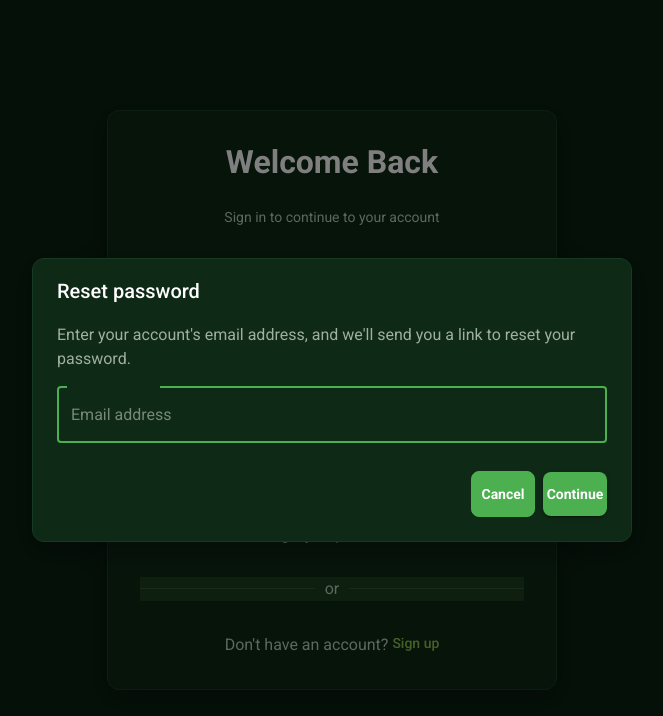
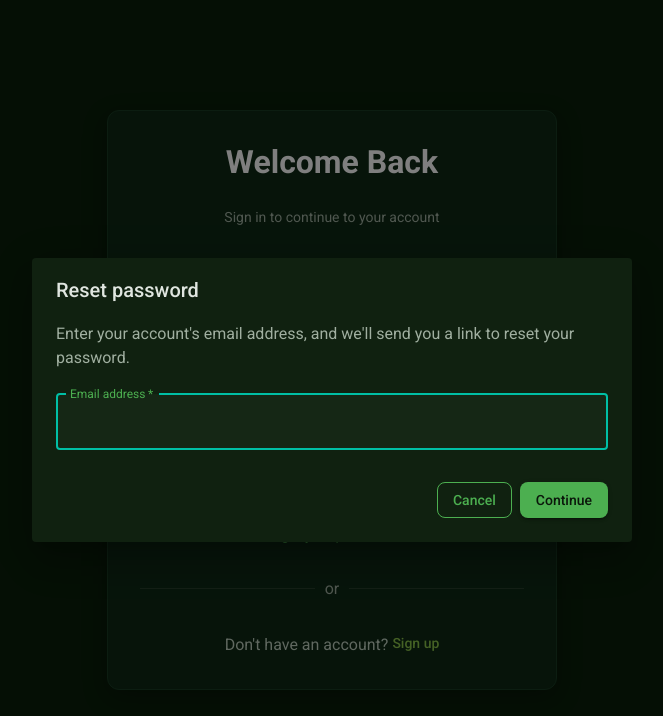
Before and after one commit to sim-codes/attend-smart-lecturer, a Next.js app: page /login in a window 1280 px wide. Both pictures are taken after a click on the button "Forgot your password?". Shown: the top 716 px of the page, without its empty margins (308-971 px from the left). Built offline with nearby package versions, Linux system fonts and the light colour scheme; no server answers.

Commit message:
refactor: simplify ForgotPassword component and update styling to use theme palette

```diff
--- a/src/app/components/forgot-password.js
+++ b/src/app/components/forgot-password.js
@@ -1,44 +1,16 @@
 import PropTypes from 'prop-types';
-import Button from '@mui/material/Button';
 import Dialog from '@mui/material/Dialog';
 import DialogActions from '@mui/material/DialogActions';
 import DialogContent from '@mui/material/DialogContent';
 import DialogContentText from '@mui/material/DialogContentText';
 import DialogTitle from '@mui/material/DialogTitle';
-import OutlinedInput from '@mui/material/OutlinedInput';
-import { styled } from '@mui/material/styles';
-import { colorPalette } from '../constants/color';
+import { TextField, Button } from '@mui/material';
 
-const StyledDialog = styled(Dialog)(({ theme }) => ({
-  '& .MuiPaper-root': {
-    backgroundColor: colorPalette.background.paper,
-    color: colorPalette.text.primary,
-    boxShadow: '0px 8px 24px rgba(0, 0, 0, 0.3)',
-    borderRadius: '12px',
-    border: `1px solid ${colorPalette.background.field}`,
-  },
-}));
-
-const StyledButton = styled(Button)({
-  backgroundColor: colorPalette.primary.main,
-  color: colorPalette.text.primary,
-  padding: '10px 0',
-  textTransform: 'none',
-  fontWeight: 600,
-  borderRadius: '8px',
-  '&:hover': {
-    backgroundColor: colorPalette.primary.dark,
-  },
-  '&.Mui-disabled': {
-    backgroundColor: colorPalette.background.field,
-    color: colorPalette.text.secondary,
-  },
-});
 
 // Updated usage in component
 function ForgotPassword({ open, handleClose }) {
   return (
-    <StyledDialog
+    <Dialog
       open={open}
       onClose={handleClose}
       slotProps={{
@@ -60,7 +32,7 @@ function ForgotPassword({ open, handleClose }) {
           Enter your account&apos;s email address, and we&apos;ll send you a link to
           reset your password.
         </DialogContentText>
-        <OutlinedInput
+        <TextField
           autoFocus
           required
           margin="dense"
@@ -73,12 +45,12 @@ function ForgotPassword({ open, handleClose }) {
         />
       </DialogContent>
       <DialogActions sx={{ pb: 3, px: 3 }}>
-        <StyledButton variant='outlined' onClick={handleClose}>Cancel</StyledButton>
-        <StyledButton variant="contained" type="submit">
+        <Button variant='outlined' onClick={handleClose}>Cancel</Button>
+        <Button variant="contained" type="submit">
           Continue
-        </StyledButton>
+        </Button>
       </DialogActions>
-    </StyledDialog>
+    </Dialog>
   );
 }
 
--- a/src/app/components/topbar.js
+++ b/src/app/components/topbar.js
@@ -68,7 +68,7 @@ export default function TopBar({ open, onToggle }) {
                         onClick={handleProfileMenuOpen}
                     >
                         <Avatar sx={{ width: 32, height: 32 }}>
-                            {user?.name?.charAt(0) || 'U'}
+                            {user?.firstName?.charAt(0) || 'U'}
                         </Avatar>
                     </IconButton>
                 </Box>
--- a/src/app/login/page.js
+++ b/src/app/login/page.js
@@ -14,7 +14,6 @@ import Stack from '@mui/material/Stack';
 import { styled } from '@mui/material/styles';
 import { useState } from 'react';
 import { z } from 'zod';
-import { colorPalette } from '../constants/color';
 import Card from '../components/card';
 import ForgotPassword from '../components/forgot-password';
 import StyledButton from '../components/button';
@@ -26,56 +25,54 @@ const SignInContainer = styled(Stack)(({ theme }) => ({
   height: '100vh',
   minHeight: '100%',
   padding: theme.spacing(2),
-  backgroundColor: colorPalette.background.main,
-  color: colorPalette.text.primary,
+  backgroundColor: theme.palette.background.default,
+  color: theme.palette.text.primary,
   [theme.breakpoints.up('sm')]: {
     padding: theme.spacing(4),
   }
 }));
 
-const StyledFormLabel = styled(FormLabel)({
-  color: colorPalette.text.secondary,
+const StyledFormLabel = styled(FormLabel)(({ theme }) => ({
+  color: theme.palette.text.secondary,
   marginBottom: '4px',
   fontSize: '0.9rem'
-});
+}));
 
-const StyledTextField = styled(TextField)(({ error }) => ({
+const StyledTextField = styled(TextField)(({ theme, error }) => ({
   '& .MuiOutlinedInput-root': {
-    backgroundColor: colorPalette.background.field,
+    backgroundColor: theme.palette.mode === 'dark' ? 'rgba(255, 255, 255, 0.05)' : 'rgba(0, 0, 0, 0.05)',
     '& fieldset': {
-      borderColor: error ? colorPalette.error : 'rgba(255, 255, 255, 0.2)',
+      borderColor: error ? theme.palette.error.main : theme.palette.mode === 'dark' ? 'rgba(255, 255, 255, 0.2)' : 'rgba(0, 0, 0, 0.2)',
     },
     '&:hover fieldset': {
-      borderColor: error ? colorPalette.error : colorPalette.primary.light,
+      borderColor: error ? theme.palette.error.main : theme.palette.primary.light,
     },
     '&.Mui-focused fieldset': {
-      borderColor: error ? colorPalette.error : colorPalette.primary.main,
+      borderColor: error ? theme.palette.error.main : theme.palette.primary.main,
     },
   },
-  '& .MuiInputBase-input': {
-    color: colorPalette.text.primary,
-  },
   '& .MuiFormHelperText-root': {
-    color: colorPalette.error,
+    color: theme.palette.error.main,
   }
 }));
 
-const StyledLink = styled(Link)({
-  color: colorPalette.primary.light,
+const StyledLink = styled(Link)(({ theme }) => ({
+  color: theme.palette.primary.light,
   textDecoration: 'none',
   fontWeight: 500,
   '&:hover': {
     textDecoration: 'underline',
   }
-});
+}));
 
-const StyledDivider = styled(Divider)({
+const StyledDivider = styled(Divider)(({ theme }) => ({
   '&::before, &::after': {
-    borderColor: 'rgba(255, 255, 255, 0.1)',
+    borderColor: theme.palette.mode === 'dark' ? 'rgba(255, 255, 255, 0.1)' : 'rgba(0, 0, 0, 0.1)',
   },
-  color: colorPalette.text.secondary,
+  color: theme.palette.text.secondary,
   margin: '16px 0',
-});
+  backgroundColor: 'transparent',
+}));
 
 const schema = z.object({
   email: z.string().email('Enter correct email format some@email.com'),
@@ -147,7 +144,6 @@ export default function Page() {
               fontSize: 'clamp(1.8rem, 8vw, 2rem)',
               textAlign: 'center',
               fontWeight: 700,
-              color: colorPalette.text.primary,
               marginBottom: '8px'
             }}
           >
@@ -157,7 +153,6 @@ export default function Page() {
             variant="body2"
             sx={{
               textAlign: 'center',
-              color: colorPalette.text.secondary,
               marginBottom: '16px'
             }}
           >
@@ -169,7 +164,7 @@ export default function Page() {
               variant="body2"
               sx={{
                 textAlign: 'center',
-                color: colorPalette.text.error,
+                color: (theme) => theme.palette.error.main,
                 marginBottom: '16px'
               }}
             >
@@ -223,7 +218,7 @@ export default function Page() {
                 type="button"
                 onClick={handleClickOpen}
                 variant="body2"
-                sx={{ alignSelf: 'center', color: colorPalette.text.secondary }}
+                sx={{ alignSelf: 'center' }}
               >
                 Forgot your password?
               </Link>
@@ -232,7 +227,7 @@ export default function Page() {
           <StyledDivider>or</StyledDivider>
 
           <Box sx={{ display: 'flex', justifyContent: 'center', gap: 0.5 }}>
-            <Typography sx={{ color: colorPalette.text.secondary }}>
+            <Typography>
               Don&apos;t have an account?
             </Typography>
             <StyledLink href="/register" variant="body2">
```
